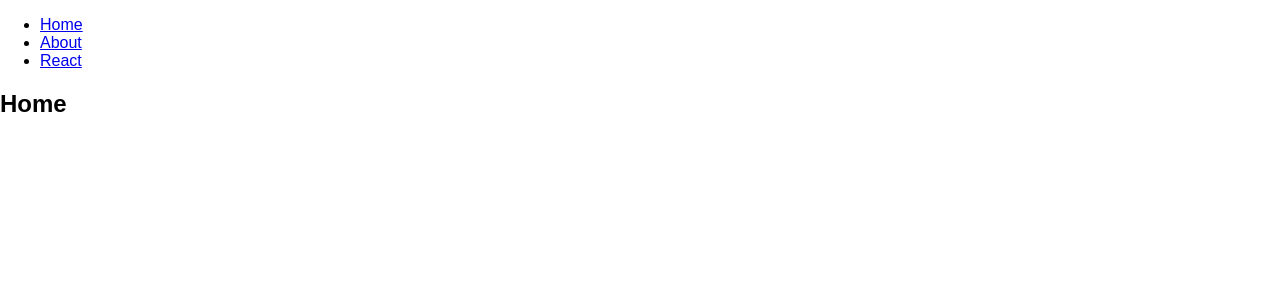
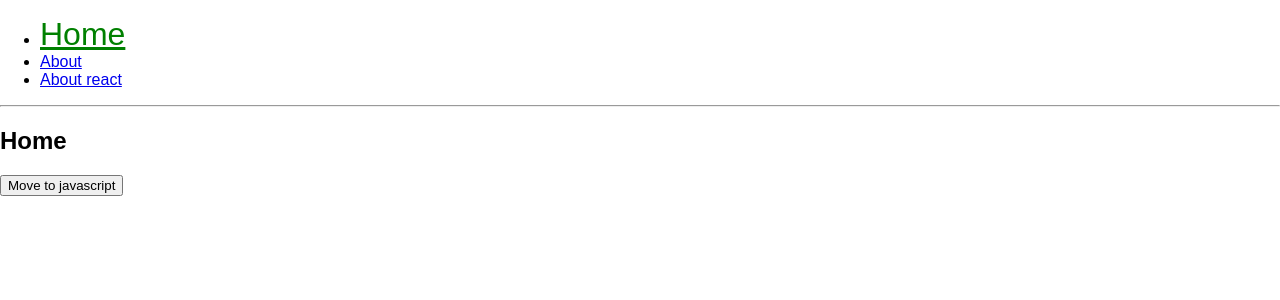
Before and after one commit to seungdols/react_study, a React (Create React App) app in the folder react-router-tutorial/: page / in a window 1280 px wide. Shown: the top 300 px of the page. Built offline with nearby package versions, Linux system fonts and the light colour scheme.

Commit message:
Apply Switch, NavLink

```diff
--- a/react-router-tutorial/package.json
+++ b/react-router-tutorial/package.json
@@ -3,6 +3,7 @@
   "version": "0.1.0",
   "private": true,
   "dependencies": {
+    "query-string": "^6.1.0",
     "react": "^16.5.2",
     "react-dom": "^16.5.2",
     "react-router-dom": "^4.3.1",
--- a/react-router-tutorial/src/App.js
+++ b/react-router-tutorial/src/App.js
@@ -1,5 +1,5 @@
-import React, { Component } from 'react'
-import { Route } from 'react-router-dom'
+import React from 'react'
+import { Route, Switch } from 'react-router-dom'
 import { Home, About } from './pages'
 import Menu from './components/Menu'
 
@@ -8,7 +8,10 @@
     <div>
       <Menu />
       <Route exact path="/" component={Home} />
-      <Route path="/about/:name?" component={About} />
+      <Switch>
+        <Route path="/about/:name" component={About} />
+        <Route path="/about" component={About} />
+      </Switch>
     </div>
   )
 }
--- a/react-router-tutorial/src/components/Menu.js
+++ b/react-router-tutorial/src/components/Menu.js
@@ -1,16 +1,22 @@
 import React from 'react'
-import { Link } from 'react-router-dom'
+import { NavLink } from 'react-router-dom'
 
 const Menu = () => {
+  const activeStyle = {
+    color: 'green',
+    fontSize: '2rem'
+  }
+
   return (
-    <div>
-      <ul>
-        <li><Link to="/">Home</Link></li>
-        <li><Link to="/about">About</Link></li>
-        <li><Link to="/about/react">React</Link></li>
-      </ul>
-    </div>
-  )
+        <div>
+            <ul>
+                <li><NavLink exact to="/" activeStyle={activeStyle}>Home</NavLink></li>
+                <li><NavLink exact to="/about" activeStyle={activeStyle}>About</NavLink></li>
+                <li><NavLink to="/about/react" activeStyle={activeStyle}>About react</NavLink></li>
+            </ul>
+            <hr/>
+        </div>
+    )
 }
 
 export default Menu
--- a/react-router-tutorial/src/pages/About.js
+++ b/react-router-tutorial/src/pages/About.js
@@ -4,7 +4,6 @@
 const About = ({location, match}) => {
   const query = queryString.parse(location.search)
   const { color } = query
-  console.log(query, color)
   return (
     <div>
       <h2 style={{ color }}>Introduce</h2>
--- a/react-router-tutorial/src/pages/Home.js
+++ b/react-router-tutorial/src/pages/Home.js
@@ -1,9 +1,12 @@
 import React from 'react'
 
-const Home = () => {
+const Home = ({history}) => {
   return (
     <div>
       <h2>Home</h2>
+      <button onClick={() => {
+        history.push('/about/javascript')
+      }}>Move to javascript</button>
     </div>
   )
 }
```
Also changed, not shown: 1 other file (tests, documents, lock files or other folders).
